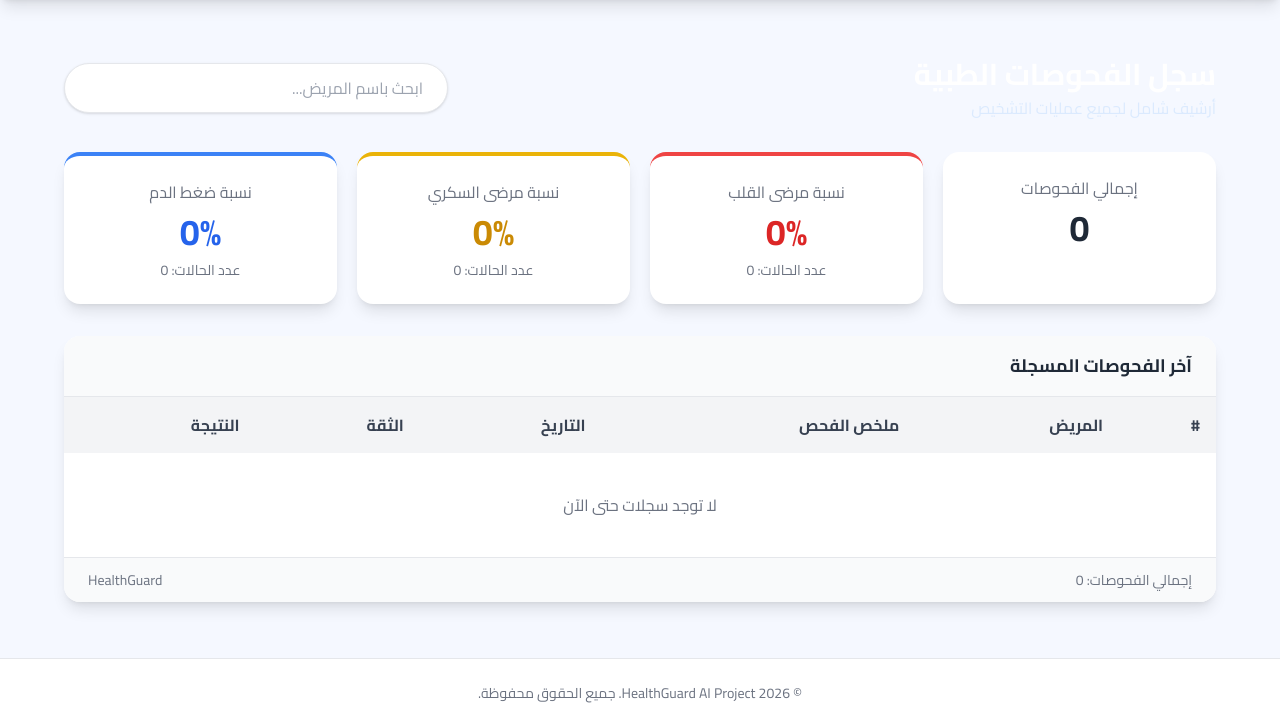
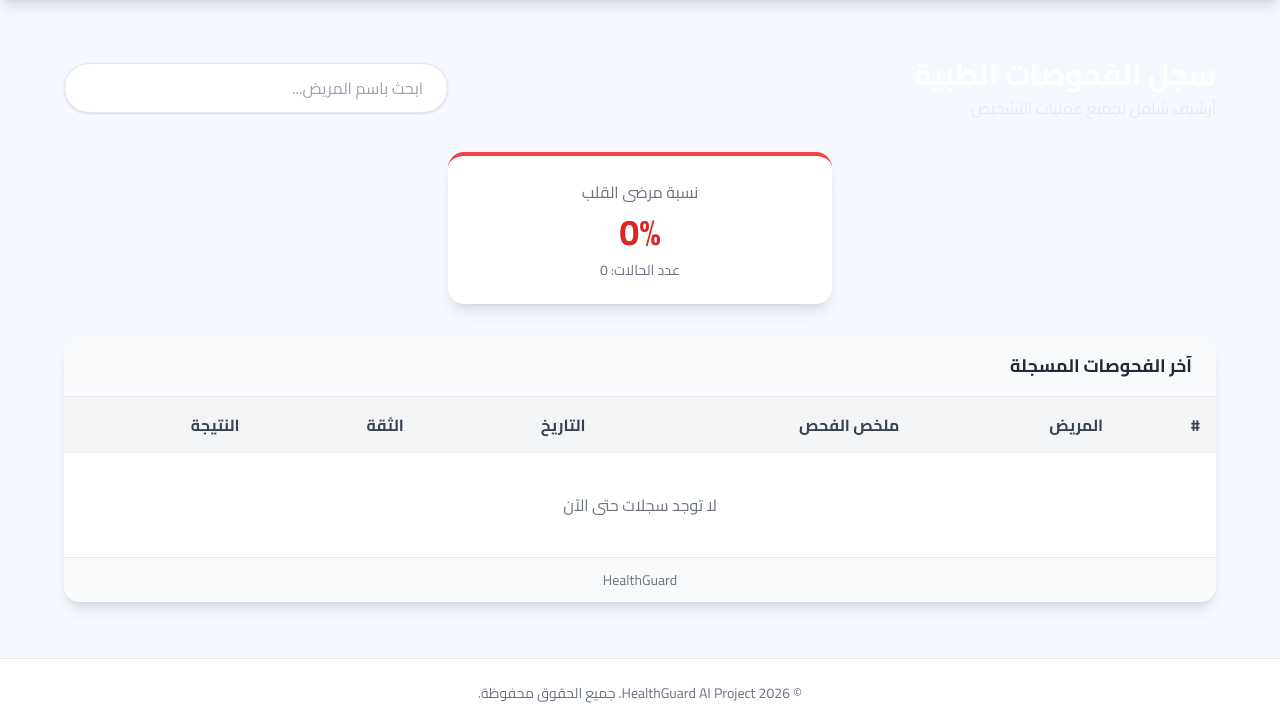
Before and after one commit to kholodkhalil/healthguard-ai, a Django app: page /reports/ in a window 1280 px wide. Shown: the part 73-800 px from the top of the page. Run offline with Django 5.2, Linux system fonts and the light colour scheme; data that the repository does not hold is empty; some libraries are stand-ins or nearby versions.

Commit message:
Update reports.html
Update

```diff
--- a/prediction/templates/prediction/reports.html
+++ b/prediction/templates/prediction/reports.html
@@ -20,32 +20,13 @@
         </form>
     </div>
 
-    <!-- بطاقات الإحصائيات -->
-    <div class="grid grid-cols-1 md:grid-cols-2 xl:grid-cols-4 gap-5 mb-8">
-
-        <div class="bg-white rounded-2xl shadow-lg p-6 text-center">
-            <p class="text-gray-500 mb-2">إجمالي الفحوصات</p>
-            <h3 class="text-4xl font-extrabold text-gray-800">{{ total_records }}</h3>
-        </div>
-
-        <div class="bg-white rounded-2xl shadow-lg p-6 text-center border-t-4 border-red-500">
+    <!-- بطاقة القلب فقط -->
+    <div class="grid grid-cols-1 gap-5 mb-8 justify-items-center">
+        <div class="bg-white rounded-2xl shadow-lg p-6 text-center border-t-4 border-red-500 w-full max-w-sm">
             <p class="text-gray-500 mb-2">نسبة مرضى القلب</p>
             <h3 class="text-4xl font-extrabold text-red-600">{{ heart_percent }}%</h3>
             <p class="text-sm text-gray-500 mt-2">عدد الحالات: {{ heart_cases }}</p>
         </div>
-
-        <div class="bg-white rounded-2xl shadow-lg p-6 text-center border-t-4 border-yellow-500">
-            <p class="text-gray-500 mb-2">نسبة مرضى السكري</p>
-            <h3 class="text-4xl font-extrabold text-yellow-600">{{ diabetes_percent }}%</h3>
-            <p class="text-sm text-gray-500 mt-2">عدد الحالات: {{ diabetes_cases }}</p>
-        </div>
-
-        <div class="bg-white rounded-2xl shadow-lg p-6 text-center border-t-4 border-blue-500">
-            <p class="text-gray-500 mb-2">نسبة ضغط الدم</p>
-            <h3 class="text-4xl font-extrabold text-blue-600">{{ pressure_percent }}%</h3>
-            <p class="text-sm text-gray-500 mt-2">عدد الحالات: {{ pressure_cases }}</p>
-        </div>
-
     </div>
 
     <!-- جدول السجلات -->
@@ -82,9 +63,7 @@
 
                         <td class="py-4 px-4 text-sm text-gray-600">
                             {% with s=record.symptoms_data %}
-                                العمر: {{ s.age }} |
-                                الضغط: {{ s.ap_hi }}/{{ s.ap_lo }} |
-                                السكر: {{ s.gluc }}
+                                العمر: {{ s.age }}
                             {% endwith %}
                         </td>
 
@@ -123,8 +102,7 @@
             </table>
         </div>
 
-        <div class="px-6 py-3 bg-gray-50 border-t text-sm text-gray-500 flex justify-between">
-            <span>إجمالي الفحوصات: {{ total_records }}</span>
+        <div class="px-6 py-3 bg-gray-50 border-t text-sm text-gray-500 text-center">
             <span>HealthGuard</span>
         </div>
     </div>
```
